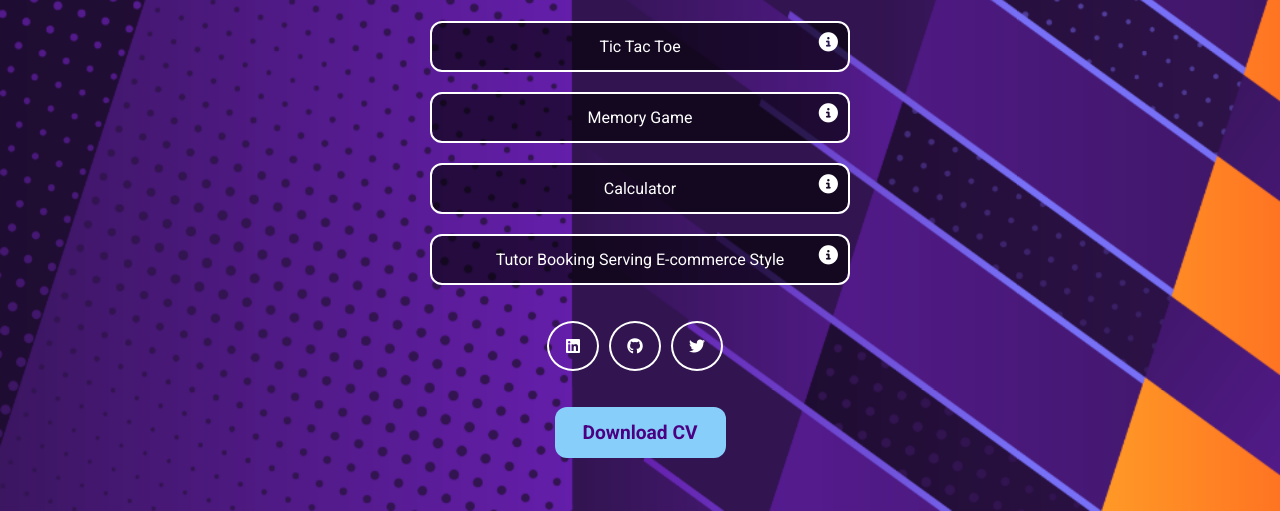
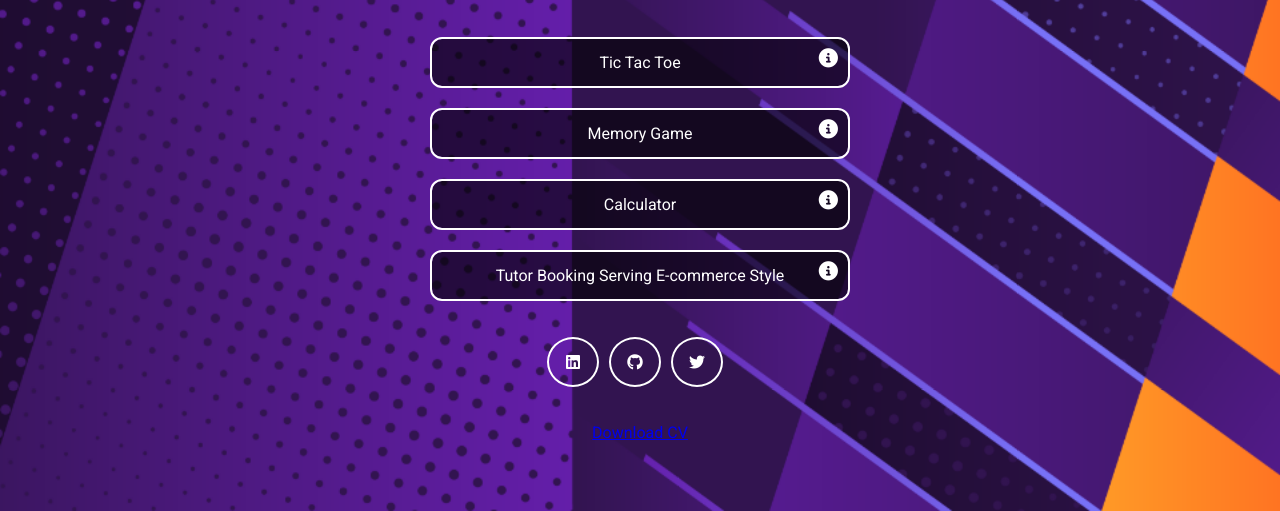
Before and after one commit to DMould123/DM-Linktree-Page, a plain HTML site: page index.html in a window 1280 px wide. Shown: the part 289-800 px from the top of the page. Drawn offline with Linux system fonts and the light colour scheme.

Commit message:
Added updated CV to the page

```diff
--- a/index.html
+++ b/index.html
@@ -128,9 +128,11 @@
 
       <!-- Download CV Button -->
       <section class="download-cv">
-        <a href="cv-link" download>
-          <button>Download CV</button>
-        </a>
+        <a
+          href="./public/David.Mould-Fullstack Developer.pdf"
+          class="download-btn"
+          >Download CV</a
+        >
       </section>
     </main>
     <script src="./script.js" defer></script>
```
Also changed, not shown: 1 other file.
